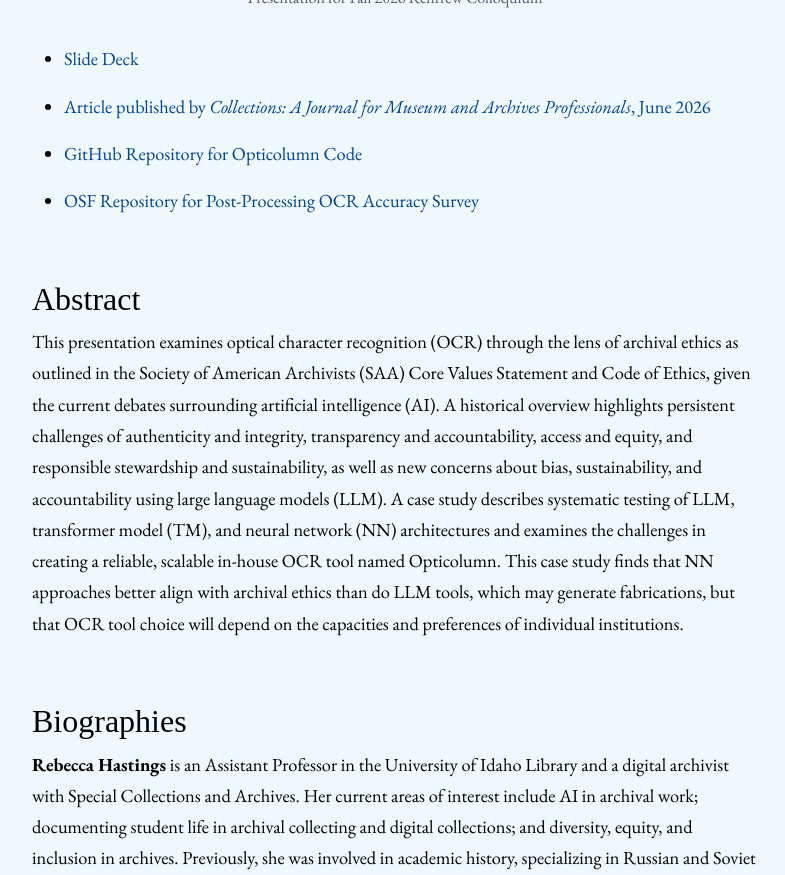
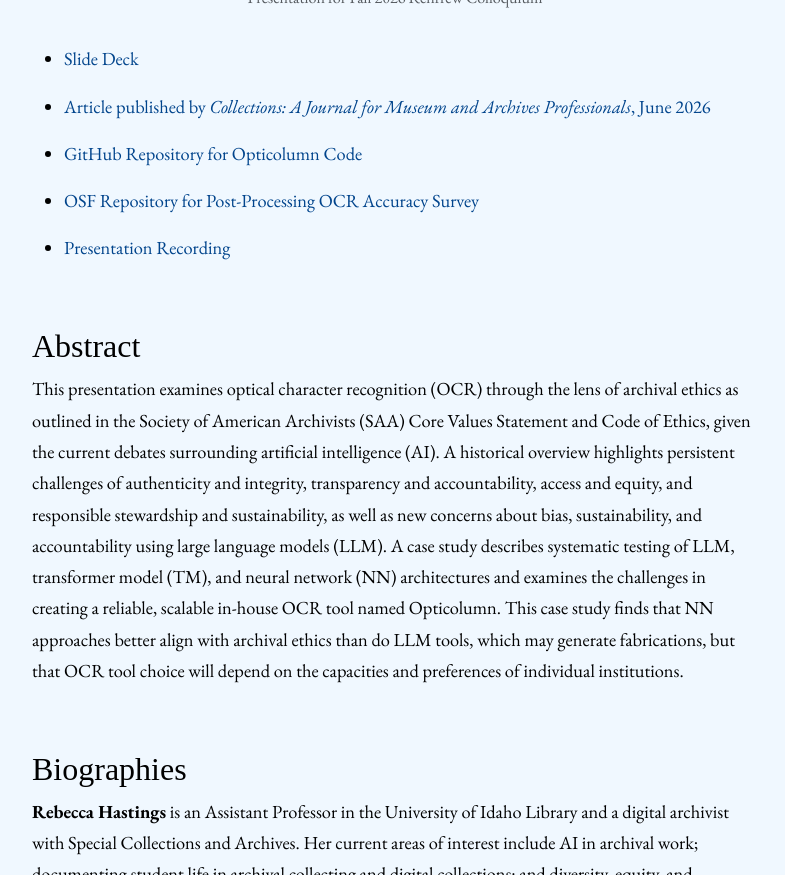
Before and after one commit to aweymo-ui/practices-rc, a Jekyll site: the page built from index.md, in a window 1280 px wide and 900 px high, scrolled down 390 px, cut to the strip 25-900 px from the top of the window. Shown: the whole strip, without its empty margins (245-1030 px from the left). Built offline with Jekyll 4.4.1, drawn with Linux system fonts in a browser that asks for light colours; some web fonts are replaced.

Commit message:
add recording link

```diff
--- a/index.md
+++ b/index.md
@@ -13,6 +13,8 @@ gallery: true
 * [GitHub Repository for Opticolumn Code](https://github.com/Scholarly-Projects/opticolumn){:target="_blank" rel="noopener"}
 
 * [OSF Repository for Post-Processing OCR Accuracy Survey](https://osf.io/9f483/overview){:target="_blank" rel="noopener"}
+
+* [Presentation Recording](https://www.youtube.com/watch?v=8a54gpxjTPE)
 
 <br>
 
```
